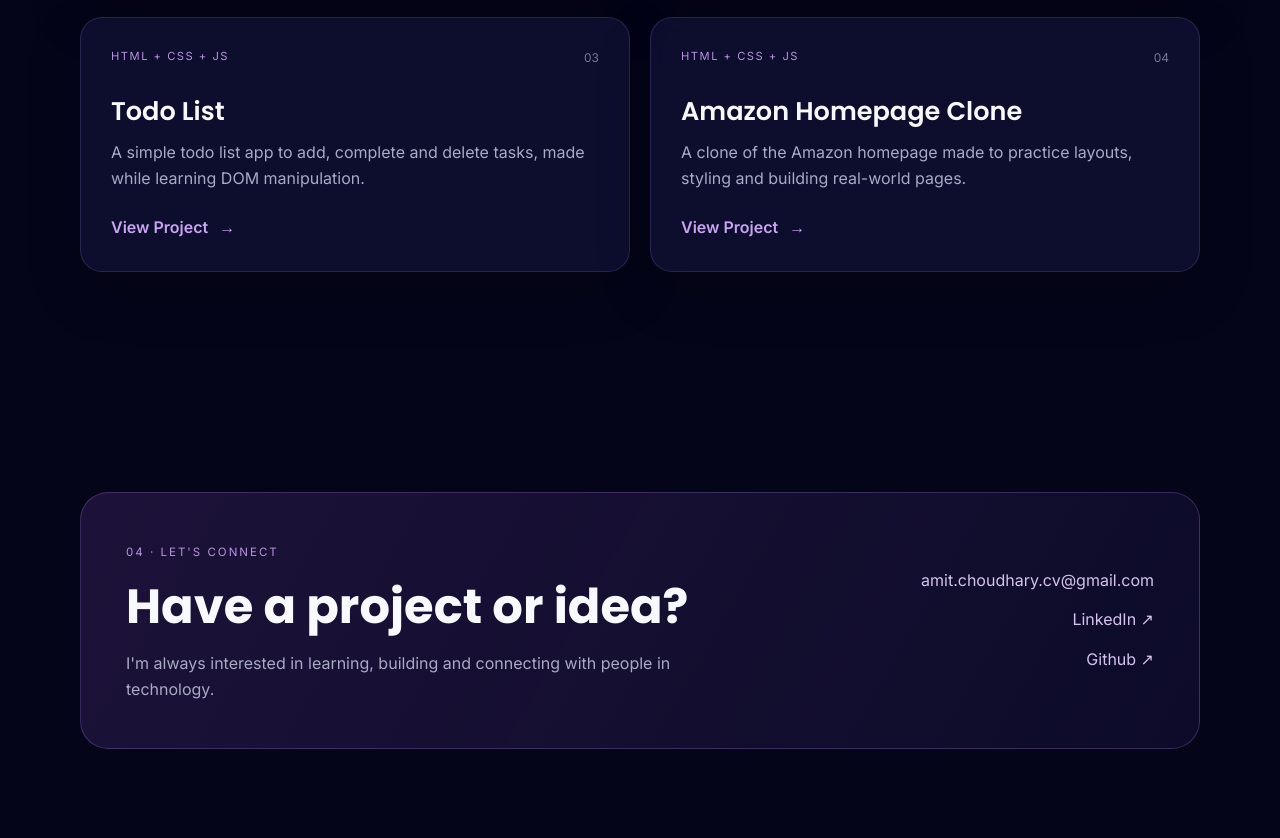
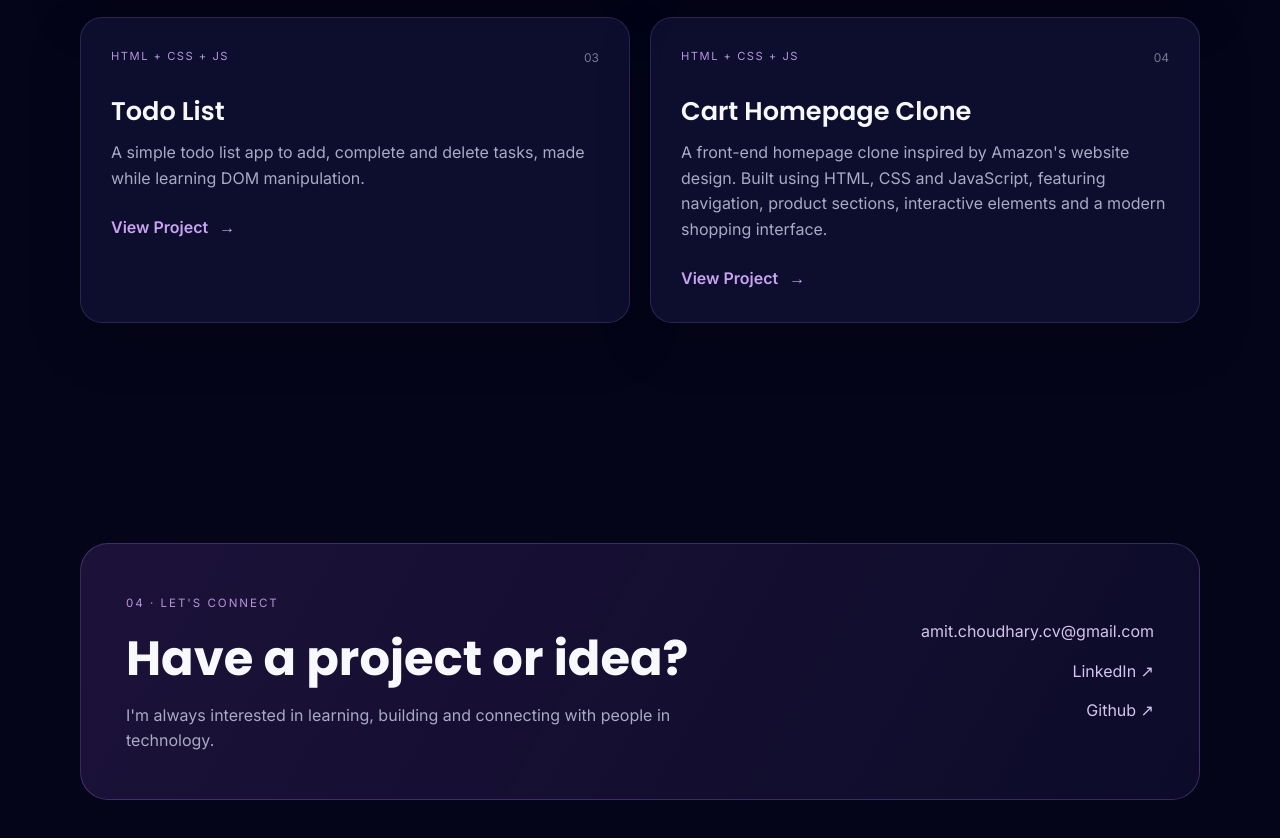
Before and after one commit to amitchoudhhary/file, a plain HTML site: page index.html in a window 1280 px wide. Shown: the part 2417-3255 px from the top of the page. Drawn offline with nearby package versions, Linux system fonts and the light colour scheme.

Commit message:
add clone link

```diff
--- a/index.html
+++ b/index.html
@@ -10,7 +10,9 @@
   <!-- Google Fonts -->
   <link rel="preconnect" href="https://fonts.googleapis.com">
   <link rel="preconnect" href="https://fonts.gstatic.com" crossorigin>
-  <link href="https://fonts.googleapis.com/css2?family=Inter:wght@400;500;600;700;800&family=Poppins:wght@400;500;600;700;800&display=swap" rel="stylesheet">
+  <link
+    href="https://fonts.googleapis.com/css2?family=Inter:wght@400;500;600;700;800&family=Poppins:wght@400;500;600;700;800&display=swap"
+    rel="stylesheet">
 
   <!-- Main stylesheet -->
   <link rel="stylesheet" href="style.css">
@@ -79,7 +81,7 @@
           <div class="photo-glow"></div>
 
           <img src="bg.jpeg" alt="Amit's profile"
-               onerror="this.style.display='none'; this.parentElement.classList.add('no-image')">
+            onerror="this.style.display='none'; this.parentElement.classList.add('no-image')">
           <div class="fallback-avatar">A</div>
 
           <div class="floating-card card-top">HTML · CSS · Java Script</div>
@@ -207,15 +209,23 @@
           </a>
         </article>
 
-        <!-- Project 4: Amazon Clone (add the live link in href later) -->
+        <!-- Project 4: Cart Homepage Clone -->
         <article class="project-card glass">
           <div class="project-top">
             <span class="project-tag">HTML + CSS + JS</span>
             <span class="project-index">04</span>
           </div>
-          <h3>Amazon Homepage Clone</h3>
-          <p>A clone of the Amazon homepage made to practice layouts, styling and building real-world pages.</p>
-          <a href="#" class="project-link">
+
+          <h3>Cart Homepage Clone</h3>
+
+          <p>
+            A front-end homepage clone inspired by Amazon's website design.
+            Built using HTML, CSS and JavaScript, featuring navigation,
+            product sections, interactive elements and a modern shopping
+            interface.
+          </p>
+
+          <a href="https://deft-cassata-96a386.netlify.app" class="project-link" target="_blank" rel="noopener noreferrer">
             View Project <span>→</span>
           </a>
         </article>
@@ -237,7 +247,8 @@
 
         <div class="contact-details">
           <a href="mailto:amit.choudhary.cv@gmail.com">amit.choudhary.cv@gmail.com</a>
-          <a href="https://www.linkedin.com/in/amit-choudhary-576812270" target="_blank" rel="noopener noreferrer">LinkedIn ↗</a>
+          <a href="https://www.linkedin.com/in/amit-choudhary-576812270" target="_blank"
+            rel="noopener noreferrer">LinkedIn ↗</a>
           <a href="https://github.com/amitchoudhhary" target="_blank" rel="noopener noreferrer">Github ↗</a>
         </div>
 
```
